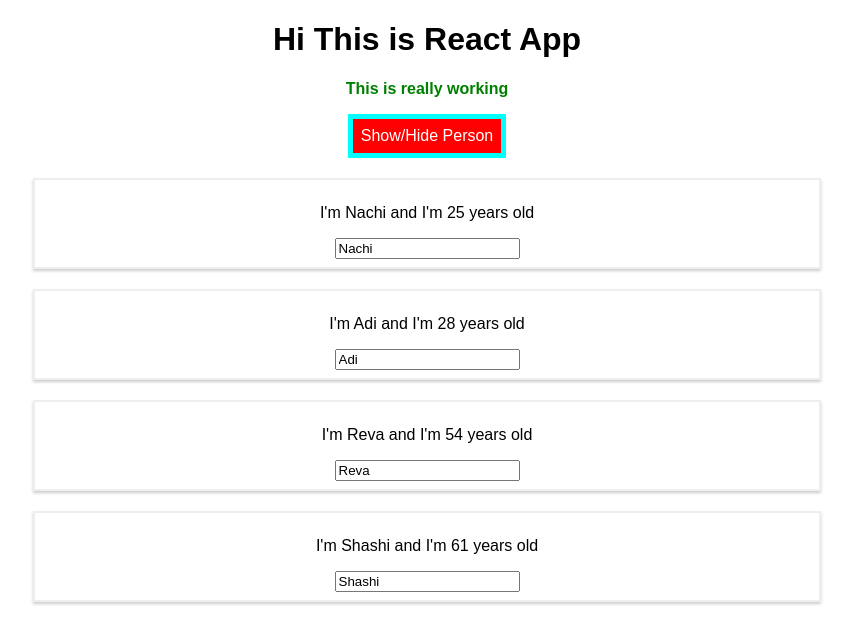
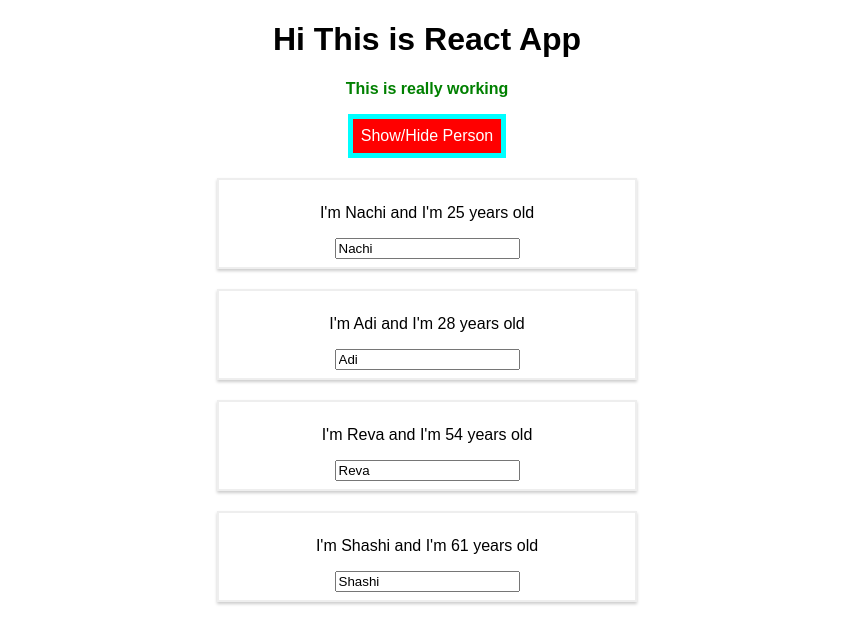
Before and after one commit to Nachiket75/ReactIntro, a React (Create React App) app: page / in a window 1280 px wide. Both pictures are taken after a click on the button "Show/Hide Person". Shown: the top 644 px of the page, without its empty margins (213-1066 px from the left). Built offline with nearby package versions, Linux system fonts and the light colour scheme.

Commit message:
use of @media in css using random package

```diff
--- a/src/App.js
+++ b/src/App.js
@@ -1,7 +1,8 @@
 import React, { Component } from 'react';
 // import logo from './logo.svg';
 import './App.css';
-import Radium from 'radium';
+
+import Radium, {StyleRoot} from 'radium'
 import Person from './Person/Person';
 
 
@@ -130,7 +131,8 @@ class App extends Component {
 
 
     return (
-
+      <StyleRoot>
+            {/* styleroot used to apply the @media effect in radium  */}
       <div className="App">
         <h1>Hi This is React App</h1>
         <p className={classes.join(' ')}>This is really working</p>
@@ -143,6 +145,7 @@ class App extends Component {
         {personsState}
 
       </div>
+      </StyleRoot>
     );
    // return React.createElement('div',{className:'App'}, React.createElement('h1',null,'Does This work now'));  lecture 30:understanding jsx
   }
--- a/src/Person/Person.js
+++ b/src/Person/Person.js
@@ -1,9 +1,15 @@
 import React from 'react'
+import Radium from 'radium'
 import './Person.css'
 // import .css file is called external css style
 const person = (props)=>{
+    const style = {
+        '@media (min-width:500px)':{
+            width:'400px'
+        }
+    }
     return (
-        <div className="Person">
+        <div className="Person" style={style}>
             <p onClick={props.click}>I'm {props.name} and I'm {props.age} years old </p>
             {/* props.click will execute switchandler function of app.js from here when paragraph is clicked*/}
             <p>{props.children}</p>
@@ -14,4 +20,4 @@ const person = (props)=>{
     //{Math.floor(Math.random()*30)} years old
 };
 
-export default person;        //This file is imported in app.js
+export default Radium(person);        //we have to wrap person file in Radium to use Radium functionality
```
Also changed, not shown: src/Person/Person.css (+8 -0 lines).
